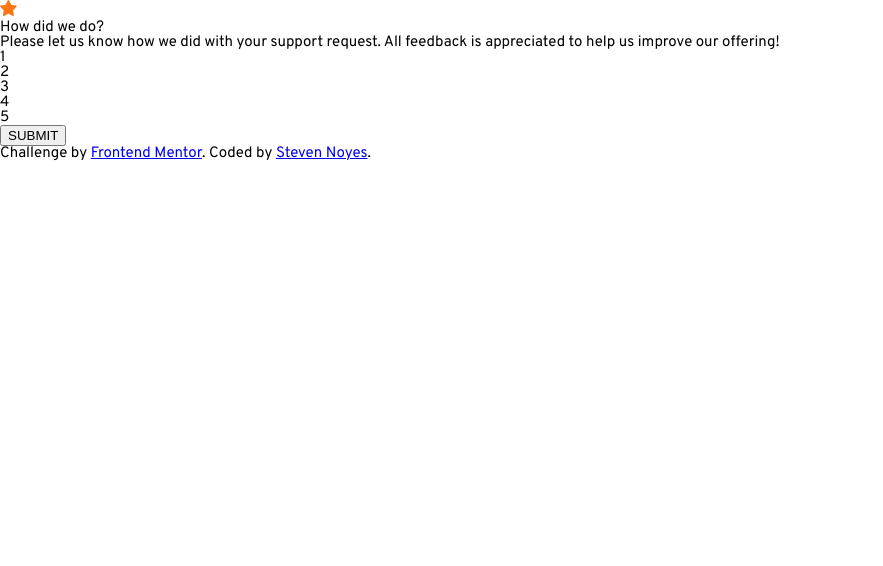
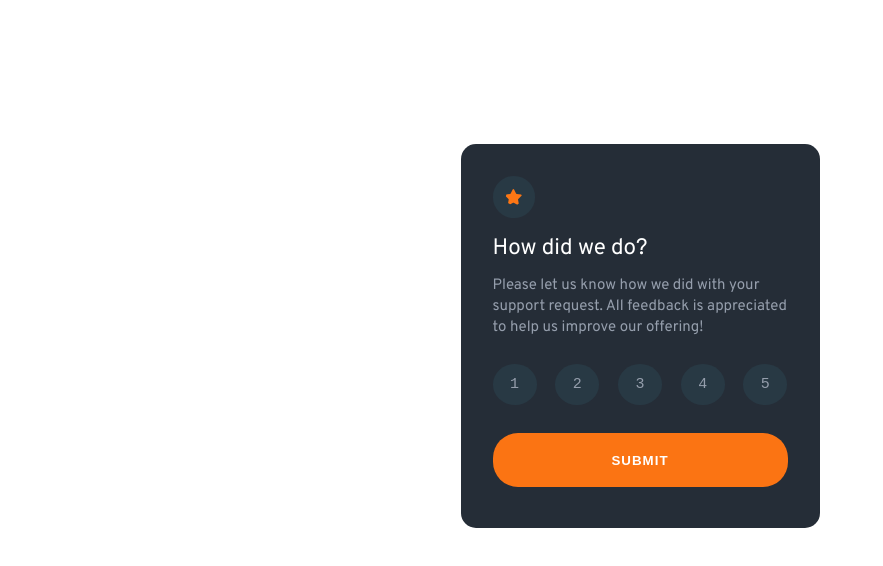
Before and after one commit to SteveNoyes/interactiveRatings, a plain HTML site: page index.html in a window 1280 px wide. Shown: the whole page, without its empty margins (0-883 px from the left). Drawn offline with Linux system fonts and the light colour scheme.

Commit message:
color and line height

```diff
--- a/assets/css/style.css
+++ b/assets/css/style.css
@@ -7,12 +7,21 @@
 
 :root {
   /* Primary */
+  /* button background color & thank you selected text */
   --orange: hsl(25, 97%, 53%);
   /* Neutral */
+  /* h1 and button text color */
   --white: hsl(0, 0%, 100%);
+  /* p text color */
   --light-grey: hsl(217, 12%, 63%);
+  /* Star and Numbers Cirles and thank you selected Background Color */
   --medium-grey: hsl(216, 12%, 54%);
+  /* Color Taken From Design Image */
+  /* Star and Numbers Cirles and thank you selected Background Color */
+  --mg: rgb(40, 57, 68);
+  /* Card Background Color */
   --dark-blue: hsl(213, 19%, 18%);
+  /* Background */
   --very-dark-blue: hsl(216, 12%, 8%);
 }
 
@@ -22,6 +31,70 @@
 body {
   font-size: 15px;
   font-family: 'Overpass', sans-serif, monospace;
+  /* background-color: var(--very-dark-blue); */
+}
+
+h1 {
+  color: var(--white);
+  font-size: 1.4rem;
+}
+
+p {
+  color: var(--light-grey)
+}
+
+.ratingsCard {
+  background-color: var(--dark-blue);
+  width: 359px;
+  margin: auto;
+  border-radius: 15px;
+
+  /* remove and center div vertically */
+  margin-top: 9rem;
+}
+
+.ratingsWrapper {
+  padding: 2rem;
+  padding-bottom: 2.6rem;
+}
+
+.aGoldStar img {
+  border-radius: 50%;
+  padding: .8rem;
+  margin-bottom: 1rem;
+  background-color: var(--mg);
+}
+
+.mainGraph {
+  padding-top: 1rem;
+  padding-bottom: 1rem;
+  line-height: 1.3rem;
+}
+
+.ratingsCard ul {
+  display: flex;
+  justify-content: space-between;
+  padding-top: .6rem;
+  padding-bottom: 1.8rem;
+}
+
+.ratingsCard ul li {
+  font-family: monospace;
+  border-radius: 50%;
+  padding: .8rem 1.1rem .8rem;
+  background-color: var(--mg);
+  color: var(--light-grey)
+}
+
+button {
+  border: none;
+  background-color: var(--orange);
+  color: var(--white);
+  font-weight: 700;
+  width: 100%;
+  border-radius: 25px;
+  padding: 1.2rem;
+  letter-spacing: 1px;
 }
 
 .hiddenCard {
--- a/assets/js/script.js
+++ b/assets/js/script.js
@@ -0,0 +1,2 @@
+// hold variable that client selects
+// and insert it into thank you text area
--- a/index.html
+++ b/index.html
@@ -18,9 +18,12 @@
 <body>
   <!-- Rating state start -->
   <div class="ratingsCard">
-    <img src="assets/images/icon-star.svg" alt="">
+    <div class="ratingsWrapper">
+      <div class="aGoldStar">
+        <img src="assets/images/icon-star.svg" alt="A simple gold star">
+      </div>
       <h1>How did we do?</h1>
-    <p>Please let us know how we did with your support request. All feedback is appreciated to help us improve our offering!</p>
+      <p class="mainGraph">Please let us know how we did with your support request. All feedback is appreciated to help us improve our offering!</p>
       <ul>
         <li>1</li>
         <li>2</li>
@@ -29,7 +32,10 @@
         <li>5</li>
       </ul>
       <button>SUBMIT</button>
-  </div><!-- Rating state end -->
+    </div>
+  </div>
+
+  <!-- Rating state end -->
 
   <!-- Thank you state start -->
   <div class="thankYouCard hiddenCard">
@@ -40,7 +46,7 @@
       don't hesitate to get in touch!</p>
   </div><!-- Thank you state end -->
 
-  <div class="attribution">
+  <div class="attribution hiddenCard">
     <p>Challenge by <a href="https://www.frontendmentor.io?ref=challenge" target="_blank">Frontend Mentor</a>.
       Coded by <a href="#">Steven Noyes</a>.</p>
   </div>
```
Also changed, not shown: 1 other file. Lines whose indentation alone changed are shown as unchanged.
